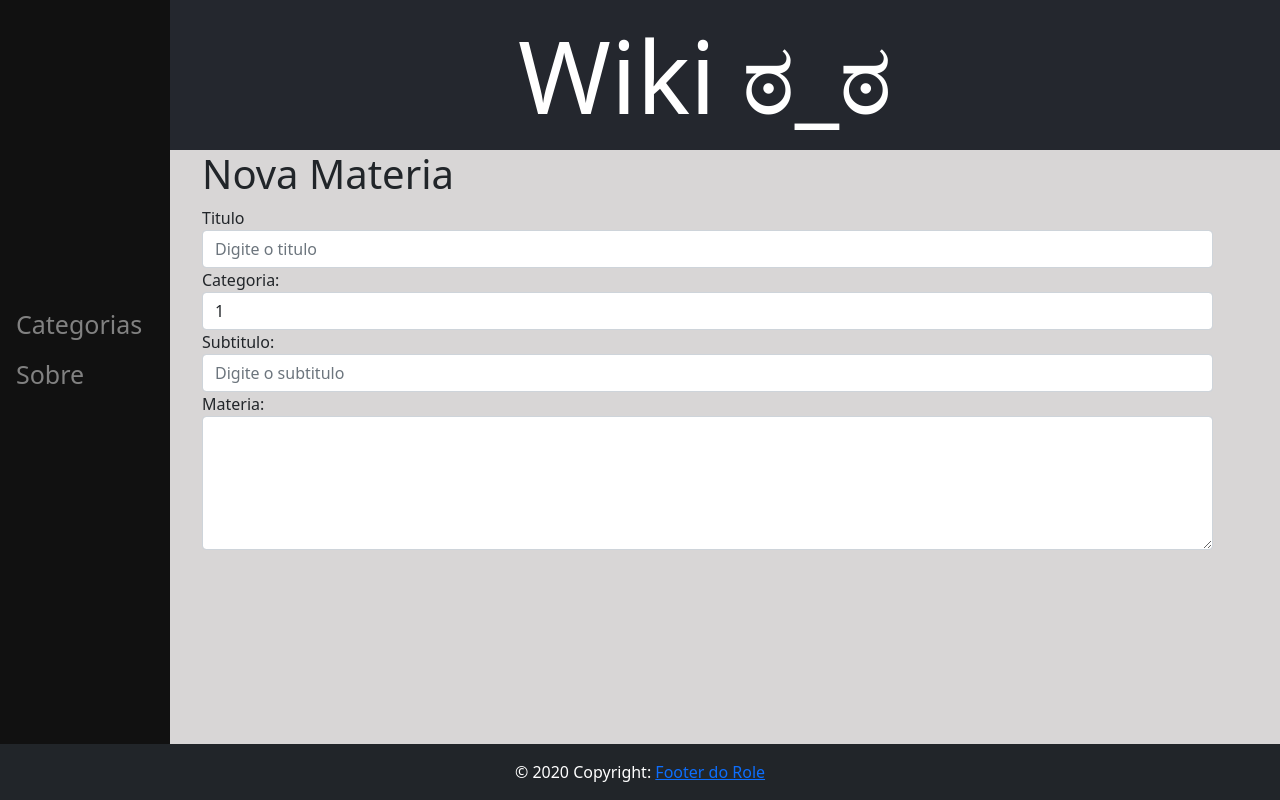
After one commit to gutonin/Projeto-Wiki, a Django app: template wiki/materias/templates/adicao_materia.html in a window 1280 px wide. The commit adds this page. Run offline with Django 3.2, Linux system fonts and the light colour scheme; the template is opened without the code that fills it, so the values that code supplies are empty; parts of the project's set-up code (start-up, migrations or seed data) failed here and were passed over.

Commit message:
adicao de categoria na view materias | Adicionado categoria no template | form de materia

```diff
--- /dev/null
+++ b/wiki/materias/templates/adicao_materia.html
@@ -0,0 +1,32 @@
+{% extends 'base.html' %}
+
+{% block content%}
+<form>
+    <h1>Nova Materia</h1>
+  <div class="form-group">
+    <label for="formGroupExampleInput">Titulo</label>
+    <input type="text" class="form-control" id="inputTitulo"
+        placeholder="Digite o titulo"/>
+  </div>
+  <div class="form-group">
+    <label for="exampleFormControlSelect1">Categoria:</label>
+    <select class="form-control" id="selecaoCategorias">
+      <option>1</option>
+      <option>2</option>
+      <option>3</option>
+      <option>4</option>
+      <option>5</option>
+    </select>
+  </div>
+  <div class="form-group">
+    <label for="formGroupExampleInput">Subtitulo:</label>
+    <input type="text" class="form-control" id="inputSubtitulo"
+        placeholder="Digite o subtitulo"/>
+  </div>
+  <div class="form-group">
+    <label for="exampleFormControlTextarea1">Materia:</label>
+    <textarea class="form-control" id="textAreaMateria" rows="5"
+    ></textarea>
+  </div>
+</form>
+{% endblock content %}
--- a/wiki/materias/views.py
+++ b/wiki/materias/views.py
@@ -4,11 +4,14 @@ from django.shortcuts import render, get_object_or_404
 from .models import Materia, Categoria
 
 def listagem(request):
-    materias = Materia.objects.all().order_by('-data_criacao')
+    # materias = Materia.objects.all().order_by('-data_criacao')
+    materias = Materia.objects.filter(categoria__id=1).order_by('-data_criacao')
+    categorias = Categoria.objects.all()
     context={
         'titulo':'Minha Wiki',
         'titulo_pagina':'Materias',
         'materias':materias,
+        'chave':categorias,
     }
     return render(request, 'listagem.html', context)
 
```
Also changed, not shown: wiki/materias/templates/listagem.html (+6 -1 lines), wiki/materias/templates/detalhe_materia.html (line endings or trailing spaces), 2 other files.
